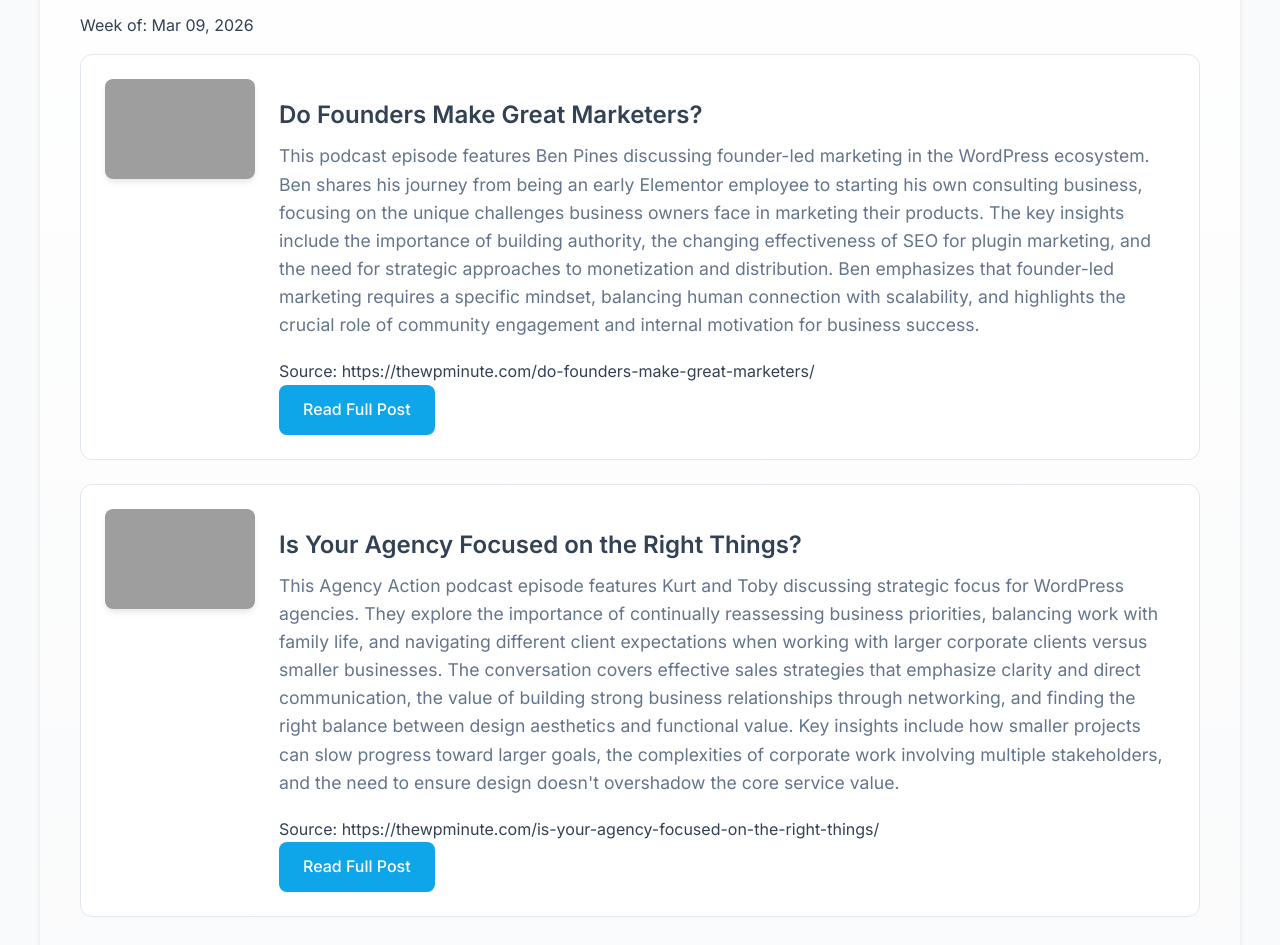
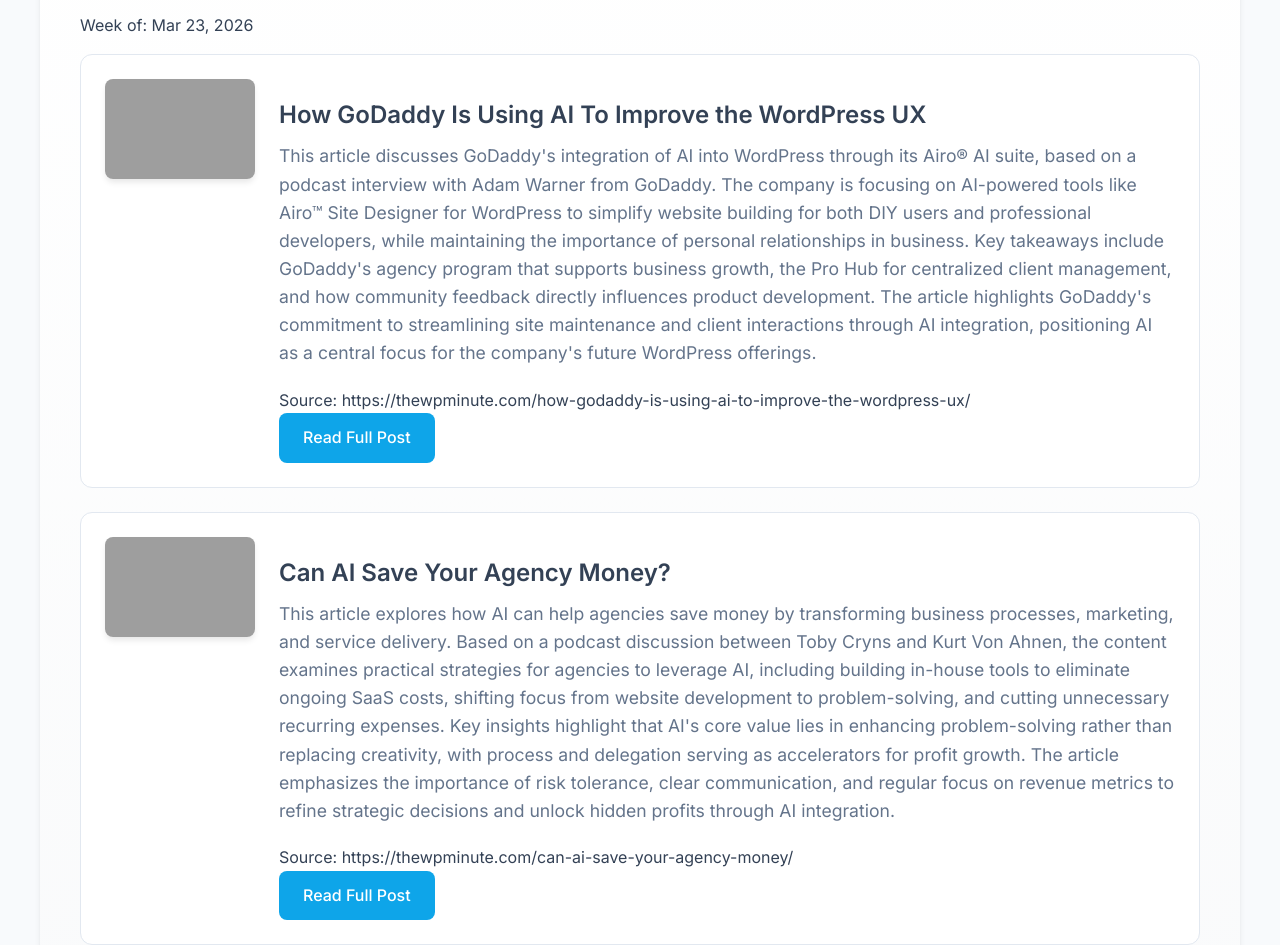
Before and after one commit to brendanoconnellwp/wp-weekly-newsletter, a plain HTML site: page index.html in a window 1280 px wide. Shown: the part 154-1099 px from the top of the page. Drawn offline with Linux system fonts and the light colour scheme; grey boxes are pictures that could not be loaded.

Commit message:
2026-03-23

```diff
--- a/index.html
+++ b/index.html
@@ -242,30 +242,30 @@
   <button id="theme-toggle">🌙</button>
 <div class="newsletter-container">
     <h1>Weekly WordPress Newsletter</h1>
-    <p>Week of: Mar 09, 2026</p>
+    <p>Week of: Mar 23, 2026</p>
 
 
     <div class="post">
-        <img class="post-image" src="https://mltvfqeu9ctb.i.optimole.com/cb:9lkR.62ecf/w:auto/h:auto/q:mauto/f:best/https://thewpminute.com/wp-content/uploads/2026/03/ben-pines-thumb-1.jpg" alt="Article thumbnail">
+        <img class="post-image" src="https://mltvfqeu9ctb.i.optimole.com/cb:9lkR.62ecf/w:auto/h:auto/q:mauto/f:best/https://thewpminute.com/wp-content/uploads/2026/02/adam-warner-thumb.jpg" alt="Article thumbnail">
         <div class="post-content">
-            <h2 class="post-title">Do Founders Make Great Marketers?</h2>
-            <div class="post-summary">This podcast episode features Ben Pines discussing founder-led marketing in the WordPress ecosystem. Ben shares his journey from being an early Elementor employee to starting his own consulting business, focusing on the unique challenges business owners face in marketing their products.
+            <h2 class="post-title">How GoDaddy Is Using AI To Improve the WordPress UX</h2>
+            <div class="post-summary">This article discusses GoDaddy's integration of AI into WordPress through its Airo® AI suite, based on a podcast interview with Adam Warner from GoDaddy. The company is focusing on AI-powered tools like Airo™ Site Designer for WordPress to simplify website building for both DIY users and professional developers, while maintaining the importance of personal relationships in business.
 
-The key insights include the importance of building authority, the changing effectiveness of SEO for plugin marketing, and the need for strategic approaches to monetization and distribution. Ben emphasizes that founder-led marketing requires a specific mindset, balancing human connection with scalability, and highlights the crucial role of community engagement and internal motivation for business success.</div>
-  <span class="source-url">Source: https://thewpminute.com/do-founders-make-great-marketers/</span>
-            <a href="https://thewpminute.com/do-founders-make-great-marketers/" class="button" target="_blank" rel="noopener noreferrer">Read Full Post</a>
+Key takeaways include GoDaddy's agency program that supports business growth, the Pro Hub for centralized client management, and how community feedback directly influences product development. The article highlights GoDaddy's commitment to streamlining site maintenance and client interactions through AI integration, positioning AI as a central focus for the company's future WordPress offerings.</div>
+  <span class="source-url">Source: https://thewpminute.com/how-godaddy-is-using-ai-to-improve-the-wordpress-ux/</span>
+            <a href="https://thewpminute.com/how-godaddy-is-using-ai-to-improve-the-wordpress-ux/" class="button" target="_blank" rel="noopener noreferrer">Read Full Post</a>
         </div>
     </div>
 
     <div class="post">
-        <img class="post-image" src="https://mltvfqeu9ctb.i.optimole.com/cb:9lkR.62ecf/w:auto/h:auto/q:mauto/f:best/https://thewpminute.com/wp-content/uploads/2026/02/agency-action-change-focus-thumb.jpg" alt="Article thumbnail">
+        <img class="post-image" src="https://mltvfqeu9ctb.i.optimole.com/cb:9lkR.62ecf/w:auto/h:auto/q:mauto/f:best/https://thewpminute.com/wp-content/uploads/2026/03/agency-action-ai-save-money-thumb.jpg" alt="Article thumbnail">
         <div class="post-content">
-            <h2 class="post-title">Is Your Agency Focused on the Right Things?</h2>
-            <div class="post-summary">This Agency Action podcast episode features Kurt and Toby discussing strategic focus for WordPress agencies. They explore the importance of continually reassessing business priorities, balancing work with family life, and navigating different client expectations when working with larger corporate clients versus smaller businesses.
+            <h2 class="post-title">Can AI Save Your Agency Money?</h2>
+            <div class="post-summary">This article explores how AI can help agencies save money by transforming business processes, marketing, and service delivery. Based on a podcast discussion between Toby Cryns and Kurt Von Ahnen, the content examines practical strategies for agencies to leverage AI, including building in-house tools to eliminate ongoing SaaS costs, shifting focus from website development to problem-solving, and cutting unnecessary recurring expenses.
 
-The conversation covers effective sales strategies that emphasize clarity and direct communication, the value of building strong business relationships through networking, and finding the right balance between design aesthetics and functional value. Key insights include how smaller projects can slow progress toward larger goals, the complexities of corporate work involving multiple stakeholders, and the need to ensure design doesn't overshadow the core service value.</div>
-  <span class="source-url">Source: https://thewpminute.com/is-your-agency-focused-on-the-right-things/</span>
-            <a href="https://thewpminute.com/is-your-agency-focused-on-the-right-things/" class="button" target="_blank" rel="noopener noreferrer">Read Full Post</a>
+Key insights highlight that AI's core value lies in enhancing problem-solving rather than replacing creativity, with process and delegation serving as accelerators for profit growth. The article emphasizes the importance of risk tolerance, clear communication, and regular focus on revenue metrics to refine strategic decisions and unlock hidden profits through AI integration.</div>
+  <span class="source-url">Source: https://thewpminute.com/can-ai-save-your-agency-money/</span>
+            <a href="https://thewpminute.com/can-ai-save-your-agency-money/" class="button" target="_blank" rel="noopener noreferrer">Read Full Post</a>
         </div>
     </div>
 
```
